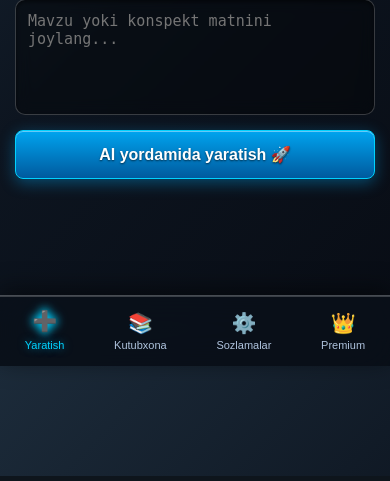
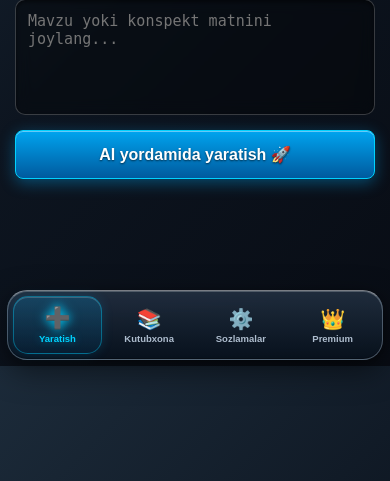
Before and after one commit to Sherzod7007/Quiz-Pilot-Bot, a FastAPI app: page / in a window 390 px wide. Shown: the part 478-959 px from the top of the page. Run offline with FastAPI, Linux system fonts and the light colour scheme; data that the repository does not hold is empty; some libraries are stand-ins or nearby versions.

Commit message:
Update index.html

```diff
--- a/templates/index.html
+++ b/templates/index.html
@@ -26,7 +26,7 @@
             background: var(--aero-bg);
             background-attachment: fixed;
             color: var(--text-color);
-            margin: 0; padding: 15px; padding-bottom: 95px;
+            margin: 0; padding: 15px; padding-bottom: 100px;
             -webkit-user-select: none; user-select: none;
             min-height: 100vh;
             box-sizing: border-border-box;
@@ -218,24 +218,83 @@
             box-shadow: 0 4px 15px rgba(0, 164, 239, 0.4);
         }
 
-        /* Bottom Aero Navigation Taskbar */
+        /* Bottom Aero Floating Navigation — Telegram / iPhone inspired */
         .bottom-nav {
-            position: fixed; bottom: 0; left: 0; right: 0; height: 70px;
-            background: rgba(10, 16, 26, 0.75);
-            backdrop-filter: blur(20px); -webkit-backdrop-filter: blur(20px);
-            display: flex; justify-content: space-around;
-            border-top: 1px solid rgba(255, 255, 255, 0.25);
-            align-items: center; z-index: 99;
-            box-shadow: 0 -5px 25px rgba(0, 0, 0, 0.5), inset 0 1px 0 rgba(255, 255, 255, 0.2);
+            position: fixed;
+            left: 50%;
+            bottom: calc(8px + env(safe-area-inset-bottom));
+            transform: translateX(-50%);
+            width: min(680px, calc(100% - 20px));
+            height: 70px;
+            padding: 5px;
+            box-sizing: border-box;
+            background: linear-gradient(180deg, rgba(35, 49, 66, 0.88) 0%, rgba(8, 17, 29, 0.92) 100%);
+            backdrop-filter: blur(22px) saturate(125%);
+            -webkit-backdrop-filter: blur(22px) saturate(125%);
+            display: flex;
+            align-items: center;
+            justify-content: space-between;
+            gap: 3px;
+            border: 1px solid rgba(210, 232, 250, 0.30);
+            border-top-color: rgba(255, 255, 255, 0.46);
+            border-radius: 22px;
+            z-index: 99;
+            box-shadow:
+                0 10px 30px rgba(0, 0, 0, 0.50),
+                0 2px 8px rgba(0, 0, 0, 0.30),
+                inset 0 1px 0 rgba(255, 255, 255, 0.22),
+                inset 0 -1px 0 rgba(0, 0, 0, 0.28);
         }
         .nav-item {
-            display: flex; flex-direction: column; align-items: center; background: none;
-            border: none; font-size: 11px; color: var(--text-hint); cursor: pointer;
-            transition: all 0.2s ease;
-        }
-        .nav-item.active { color: #00d2ff; text-shadow: 0 0 8px rgba(0, 210, 255, 0.6); }
-        .nav-item.active .nav-icon { transform: translateY(-2px); filter: drop-shadow(0 0 5px #00d2ff); }
-        .nav-icon { font-size: 20px; margin-bottom: 4px; color: var(--text-hint); transition: transform 0.2s ease; }
+            flex: 1 1 0;
+            min-width: 0;
+            height: 58px;
+            padding: 4px 2px 3px;
+            display: flex;
+            flex-direction: column;
+            align-items: center;
+            justify-content: center;
+            background: transparent;
+            border: 1px solid transparent;
+            border-radius: 17px;
+            font-size: 10.5px;
+            line-height: 1.1;
+            font-weight: 600;
+            color: #aebdce;
+            cursor: pointer;
+            transition: transform 0.18s ease, color 0.18s ease, background 0.18s ease, box-shadow 0.18s ease, border-color 0.18s ease;
+            -webkit-tap-highlight-color: transparent;
+        }
+        .nav-item:active { transform: scale(0.94); }
+        .nav-item.active {
+            color: #00d2ff;
+            background: linear-gradient(180deg, rgba(0, 174, 255, 0.20) 0%, rgba(0, 103, 174, 0.12) 100%);
+            border-color: rgba(0, 210, 255, 0.38);
+            text-shadow: 0 0 8px rgba(0, 210, 255, 0.45);
+            box-shadow:
+                0 0 12px rgba(0, 174, 255, 0.16),
+                inset 0 1px 0 rgba(255, 255, 255, 0.18);
+        }
+        .nav-item.active .nav-icon {
+            transform: translateY(-1px) scale(1.05);
+            filter: drop-shadow(0 0 5px rgba(0, 210, 255, 0.75));
+        }
+        .nav-icon {
+            display: block;
+            height: 28px;
+            line-height: 28px;
+            font-size: 21px;
+            margin-bottom: 1px;
+            color: var(--text-hint);
+            transition: transform 0.18s ease, filter 0.18s ease;
+        }
+        .nav-item.active .nav-icon { color: inherit; }
+
+        @media (max-width: 390px) {
+            .bottom-nav { width: calc(100% - 14px); bottom: calc(6px + env(safe-area-inset-bottom)); border-radius: 20px; }
+            .nav-item { height: 58px; font-size: 9.5px; border-radius: 15px; }
+            .nav-icon { font-size: 20px; height: 27px; line-height: 27px; }
+        }
 
 
         /* Yaratish: kattaroq promo slayder va mavzuga mos fon rasmlari. */
```
Also changed, not shown: other parts of templates/index.html (+28 -65 lines).
